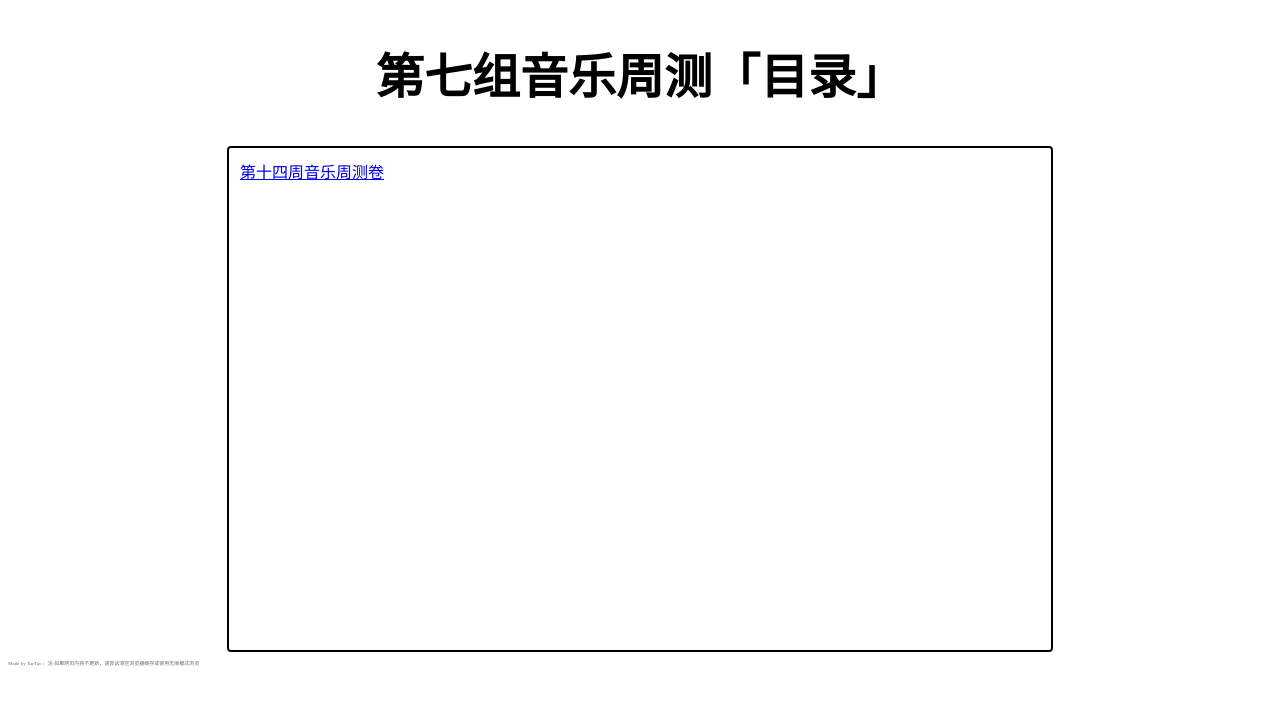
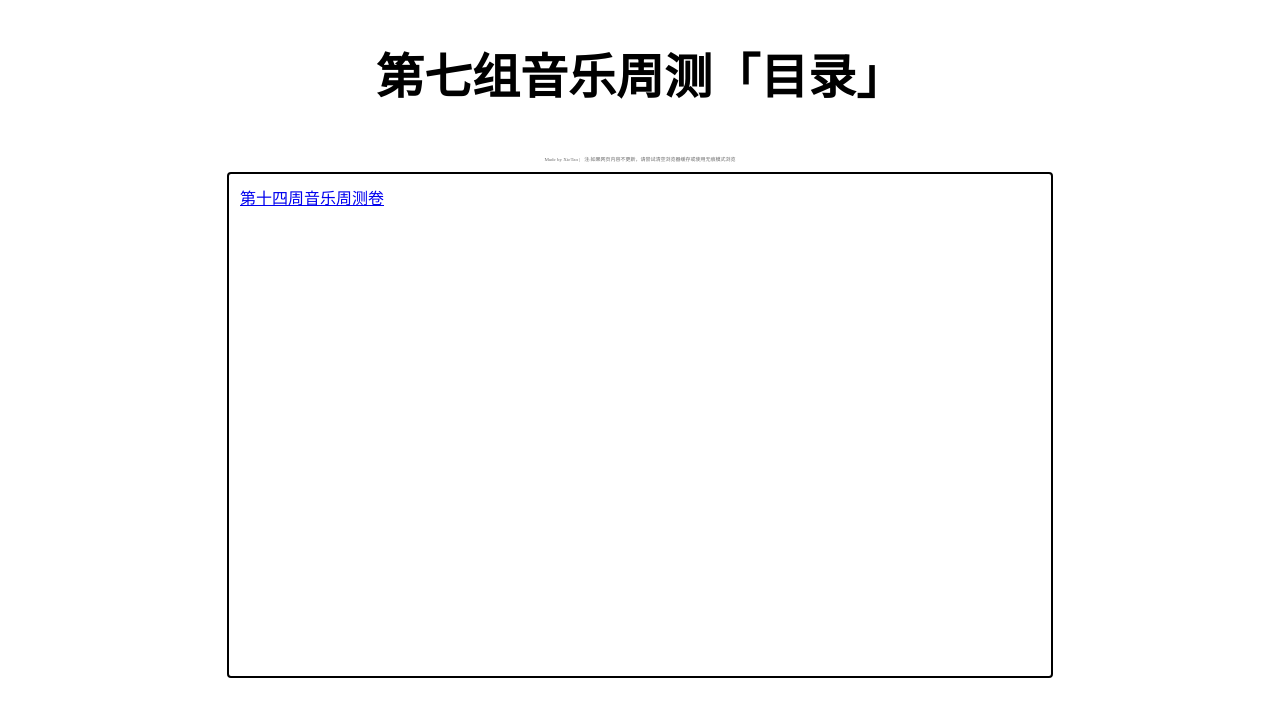
Before and after one commit to hello-2021/hello-2021, a plain HTML site: page index.html in a window 1280 px wide. Drawn offline with Linux system fonts and the light colour scheme.

Commit message:
Add files via upload

```diff
--- a/index.html
+++ b/index.html
@@ -21,6 +21,10 @@
             padding: 0.75em;
             overflow-y:auto;
         }
+        div.aboutbox{
+            text-align: center;
+            margin-bottom: 0.5em;
+        }
         p2.about{
             color: rgb(107,107,107);
             font-size: 5px;
@@ -30,10 +34,12 @@
 </head>
 <body>
     <h1 class="title">第七组音乐周测「目录」</h1>
+    <div class="aboutbox">
+        <p2 class="about">Made by XieTao |</p2>
+        <p2 class="about"> 注:如果网页内容不更新，请尝试清空浏览器缓存或使用无痕模式浏览</p2>
+    </div>
     <div class="listbox">
         <a href="./testbox/test14.html">第十四周音乐周测卷</a><br/>
     </div>
-    <p2 class="about">Made by XieTao |</p2>
-    <p2 class="about"> 注:如果网页内容不更新，请尝试清空浏览器缓存或使用无痕模式浏览</p2>
 </body>
 </html>
```
